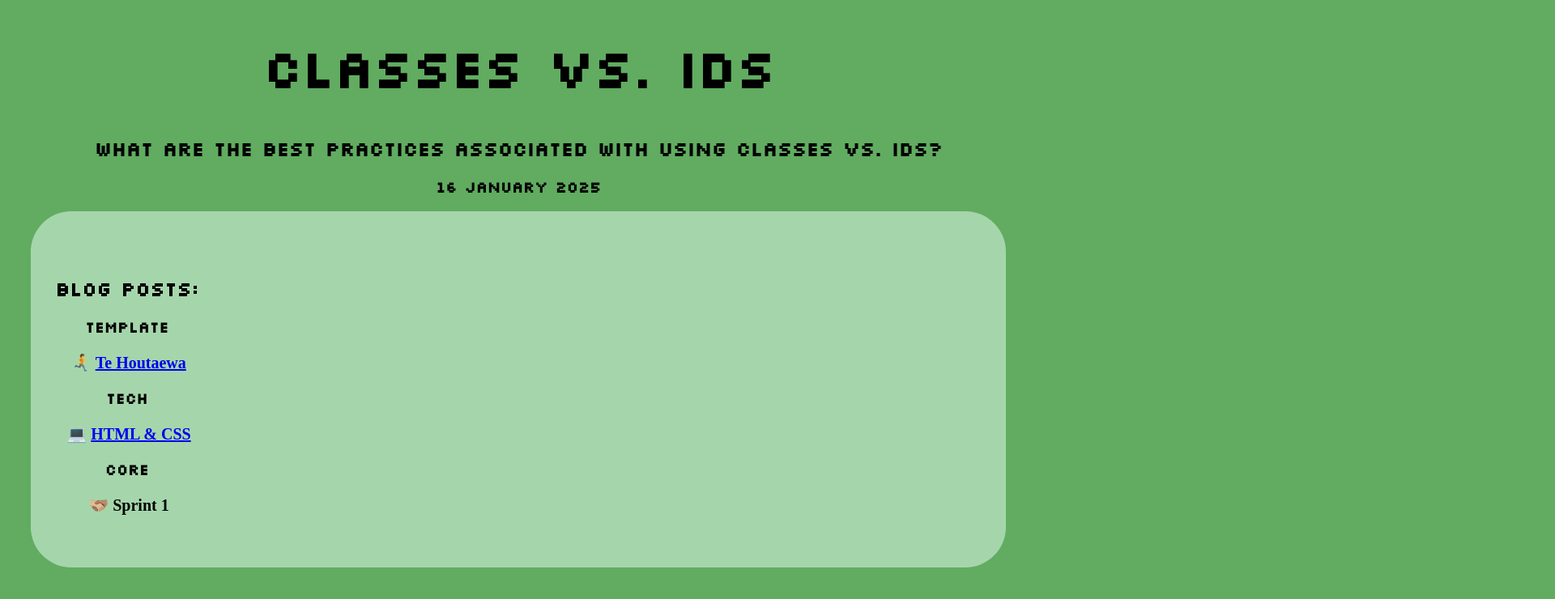
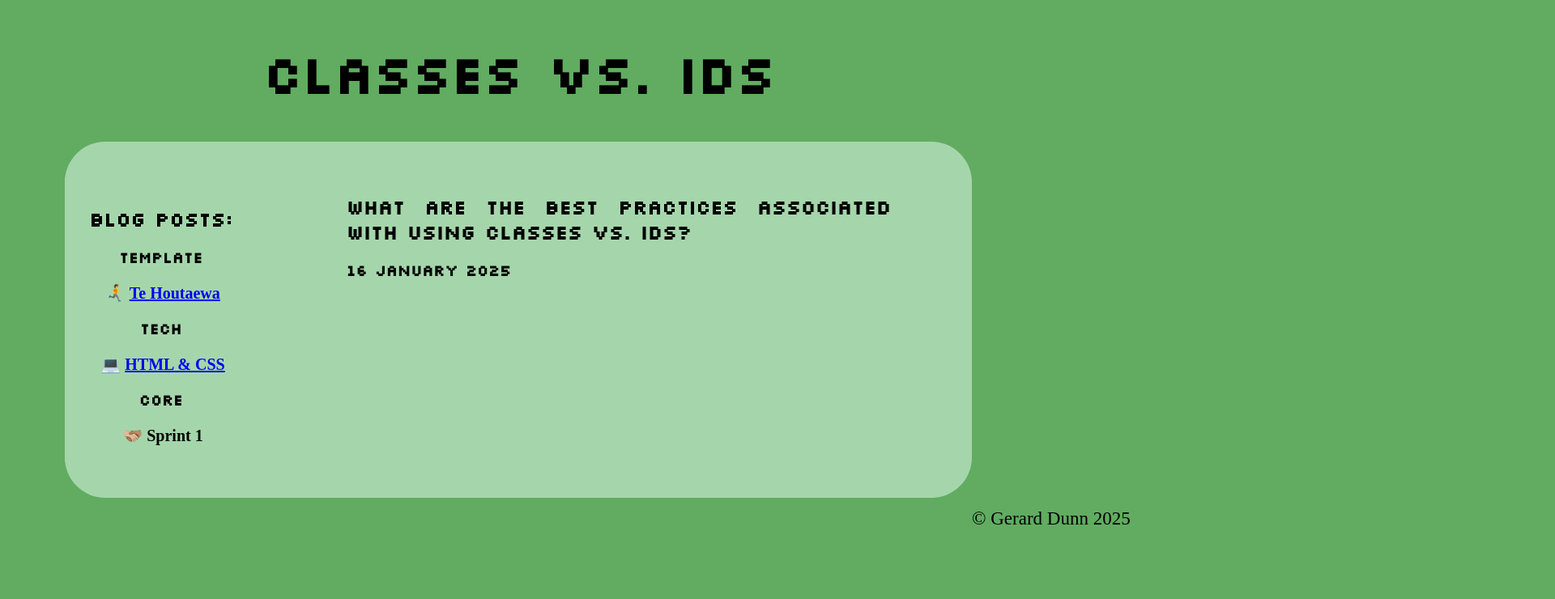
Before and after one commit to gerard-dunn-25/gerard-dunn-25.github.io, a plain HTML site: page blog/html-css.html in a window 1280 px wide. Shown: the top 740 px of the page at 81% size, 1920 px wide, since content can reach past the window. Drawn offline with Linux system fonts and the light colour scheme; files that its build step writes are made by us from their sources; a web font is replaced by a local one.

Commit message:
Removed typo 'git', fixed matching formatting

```diff
--- a/blog/html-css.html
+++ b/blog/html-css.html
@@ -33,10 +33,8 @@
     <link href="../styles/main.css" rel="stylesheet" type="text/css" />
   </head>
 
-  <body>
+  <body class="container">
     <h1>Classes vs. Ids</h1>
-    <h2>What are the best practices associated with using classes vs. ids?</h2>
-    <h3>16 January 2025</h3>
 
     <div class="columnLayout">
       <nav class="nav">
@@ -62,12 +60,17 @@
           <!-- <li class="zain-bold">🫱🏼‍🫲🏽 Sprint 2</li> -->
         </ul>
       </nav>
-      <div class="mainText">
+      <main class="mainText">
+        <h2>What are the best practices associated with using classes vs. ids?</h2>
+    <h3>16 January 2025</h3>
       <p></p>
       <p></p>
       <p></p>
-    </div>
-
-    <!-- this is a comment. -->
+      </main>
+      <div>
+        <footer class="footer">
+          <p id="text-align-left">© Gerard Dunn 2025</p>
+        </footer>
+      </div>
   </body>
 </html>
```
Also changed, not shown: blog/te-houtaewa-template.html (+8 -5 lines), index.html (+0 -1 lines).
